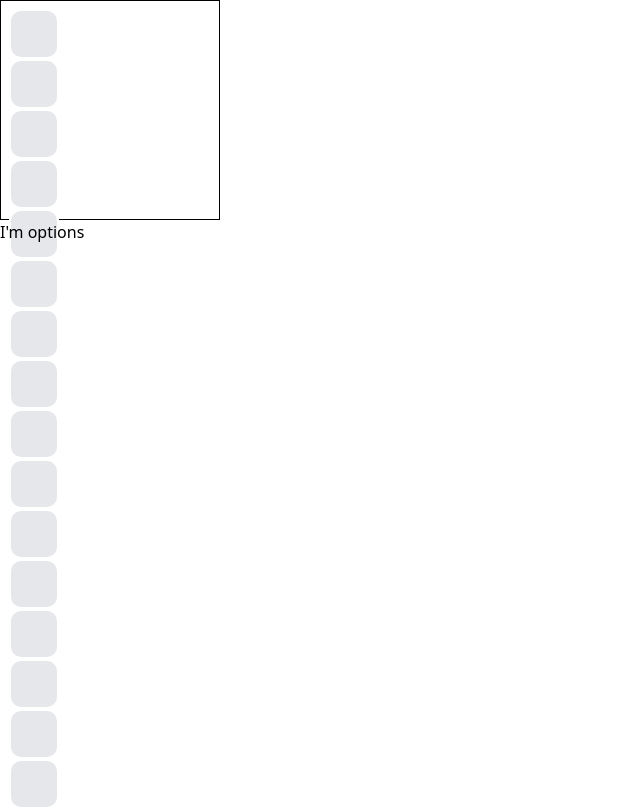
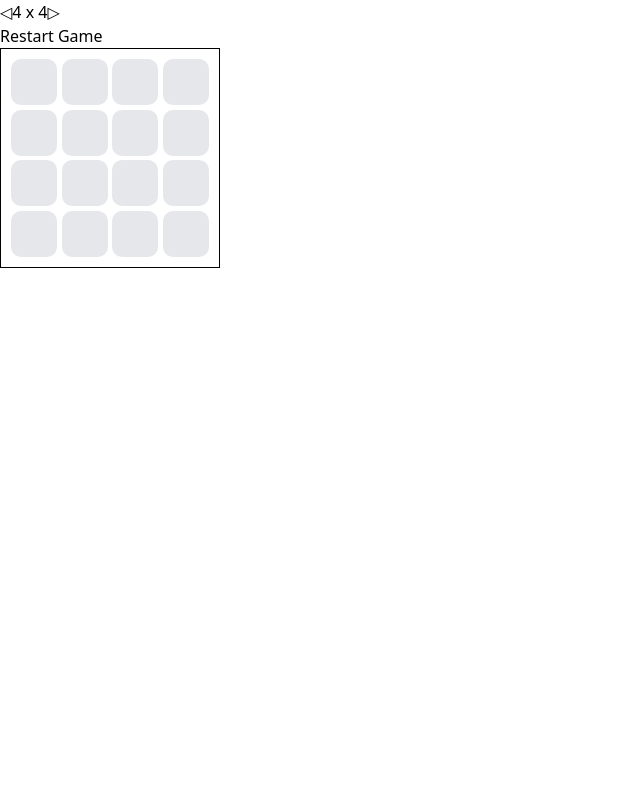
Before and after one commit to LinneaToth/TicTacToe, a React (Vite) app: page / in a window 1280 px wide. Shown: the whole page, without its empty margins (0-640 px from the left). Built offline with nearby package versions, Linux system fonts and the light colour scheme.

Commit message:
feature change board size added

```diff
--- a/src/components/Game.tsx
+++ b/src/components/Game.tsx
@@ -8,26 +8,57 @@ interface GameProps {
 }
 
 export default function Game({ unitSize }: GameProps): React.JSX.Element {
+  const maxSize: number = 5;
+  const minSize: number = 3;
   const [boardSize, setBoardSize] = useState<number>(4);
   const winRef = useRef(boardSize);
   const [board, setBoard] = useState<Board>(newBoard(boardSize));
   const [isPlayerOneActive, setIsPlayerOneActive] = useState<boolean>(true);
   const [gameOver, setGameOver] = useState<boolean>(false);
 
-  const gameWidth: number = unitSize * boardSize;
-  const gridCols: string = `grid-cols-${boardSize}`;
+  const gameWidths: string[] = [
+    `grid-cols-3`,
+    `grid-cols-4`,
+    `grid-cols-5`,
+    `grid-cols-6`,
+    `grid-cols-7`,
+    `grid-cols-8`,
+    `grid-cols-9`,
+    `grid-cols-19`,
+  ];
+  const gridCols: string = gameWidths[boardSize - 3];
   const padding: number = 10;
 
   useEffect(() => {}, [board]); //check winner
+
+  function onIncreaseSize() {
+    if (boardSize === maxSize) return;
+    const newBoardSize = boardSize + 1;
+    setBoardSize(newBoardSize);
+    const updatedBoard: Board = newBoard(newBoardSize);
+    setBoard(updatedBoard);
+  }
+
+  function onDecreaseSize(): void {
+    if (boardSize === minSize) return;
+    const newBoardSize = boardSize - 1;
+    setBoardSize(newBoardSize);
+    const updatedBoard: Board = newBoard(newBoardSize);
+    setBoard(updatedBoard);
+  }
+
+  function clearBoard(): void {
+    setBoard(newBoard(boardSize));
+  }
 
   function handleTurn(): void {
     setIsPlayerOneActive((isPlayerOneActive: boolean) => !isPlayerOneActive);
   }
 
   function newBoard(size: number = 3): Board {
-    if (size < 3 || size > 10) {
+    if (size < minSize || size > maxSize) {
       throw new Error(
-        "We like flexibility, but some boundaries in life are in order! Game board size can range from 3 to 10. Sorry.",
+        `We like flexibility, but some boundaries in life are in order! Game board size can range from ${minSize} to ${maxSize}. Sorry.`,
       );
     }
     const mainArray: Board = [];
@@ -68,6 +99,13 @@ export default function Game({ unitSize }: GameProps): React.JSX.Element {
 
   return (
     <>
+      {" "}
+      <Options
+        onClear={clearBoard}
+        boardSize={boardSize}
+        onDecreaseSize={onDecreaseSize}
+        onIncreaseSize={onIncreaseSize}
+      />
       <div
         className={`grid ${gridCols} border-1 p-2`}
         style={{
@@ -76,18 +114,20 @@ export default function Game({ unitSize }: GameProps): React.JSX.Element {
         }}
       >
         {board.map((row: Field[], rowIdx: number) => {
+          return row.map((field: Field, colIdx: number) => {
             return (
               <GameField
                 key={`row${rowIdx}`}
-              row={row}
                 rowIdx={rowIdx}
+                colIdx={colIdx}
                 handleClick={handleFieldClick}
                 unitSize={unitSize}
+                field={field}
               />
             );
+          });
         })}{" "}
       </div>
-      <Options setGameOver={setGameOver} />
     </>
   );
 }
--- a/src/components/GameField.tsx
+++ b/src/components/GameField.tsx
@@ -1,31 +1,32 @@
 import { type Field } from "../types/types";
 
 interface FieldProps {
-  row: Field[];
   handleClick: (rowIdx: number, colIdx: number, field: Field) => void;
   rowIdx: number;
   unitSize: number;
+  colIdx: number;
+  field: Field;
 }
 
 export default function GameField({
-  row,
   handleClick,
   rowIdx,
   unitSize,
+  field,
+  colIdx,
 }: FieldProps) {
+  const cursor = field.status === "" ? "cursor-pointer" : "cursor-arrow";
+  const hover = field.status === "" ? "hover:bg-gray-300" : "";
+
   return (
-    <>
-      {row.map((field: Field, colIdx) => (
     <div
       onClick={() => handleClick(rowIdx, colIdx, field)}
-          className={`rounded-xl border-2 border-white bg-gray-200 p-3 text-center`}
+      className={`game-font inline-block rounded-xl border-2 border-white bg-gray-200 p-3 text-center align-middle text-xl ${hover} ${cursor}`}
       style={{
         height: unitSize + "px",
         width: unitSize + "px",
       }}
       key={"col" + colIdx}
     >{`${field.status}`}</div>
-      ))}
-    </>
   );
 }
--- a/src/components/Options.tsx
+++ b/src/components/Options.tsx
@@ -1,5 +1,28 @@
 import React from "react";
 
-export default function Options() {
-  return <>I'm options</>;
+interface OptionProps {
+  onIncreaseSize: () => void;
+  onDecreaseSize: () => void;
+  onClear: () => void;
+  boardSize: number;
 }
+
+export default function Options({
+  onDecreaseSize,
+  onIncreaseSize,
+  onClear,
+  boardSize,
+}: OptionProps) {
+  return (
+    <div>
+      <button onClick={onDecreaseSize}>◁</button>
+      <span>
+        {boardSize} x {boardSize}
+      </span>
+      <button onClick={onIncreaseSize}>▷</button>
+      <button className="block" onClick={onClear}>
+        Restart Game
+      </button>
+    </div>
+  );
+}
--- a/src/style.css
+++ b/src/style.css
@@ -1 +1,8 @@
+@import url('https://fonts.googleapis.com/css2?family=Architects+Daughter&display=swap');
 @import "tailwindcss";
+
+.game-font {
+    font-family: "Architects Daughter", cursive, sans-serif;
+    font-weight: 400;
+    font-style: bold;
+}
```
Lines whose indentation alone changed are shown as unchanged.
